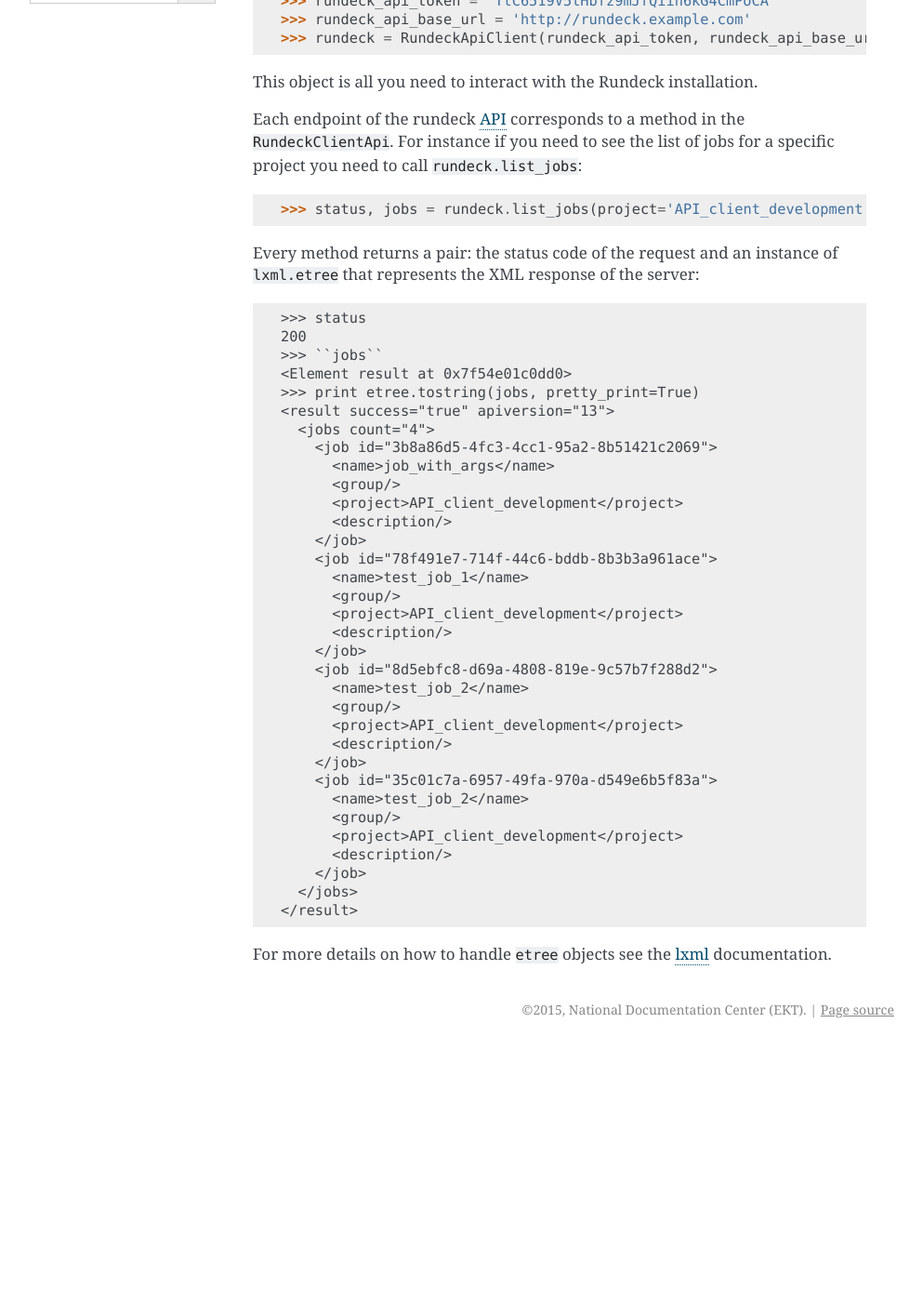
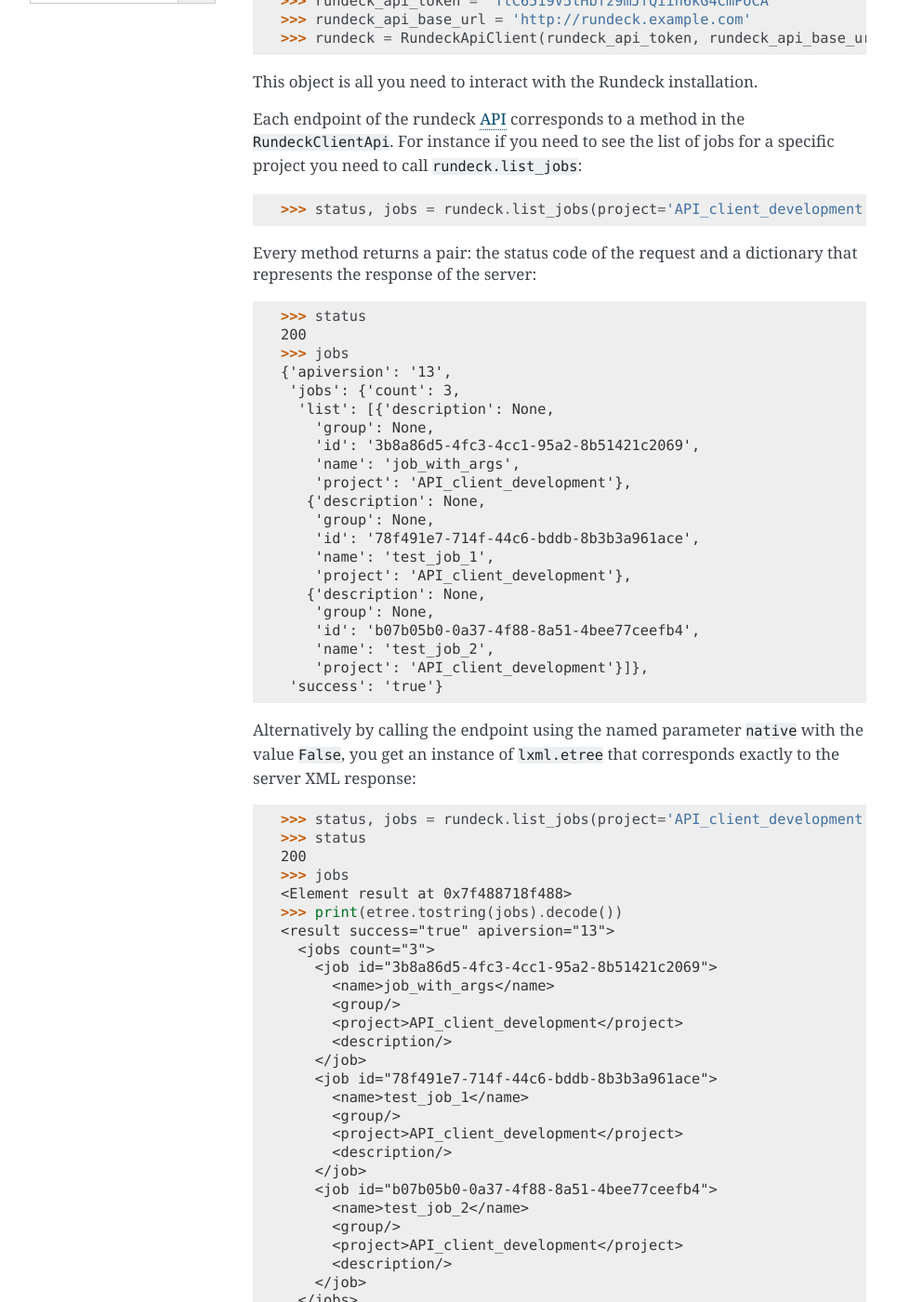
Before and after one commit to EKT/pyrundeck, a Sphinx documentation site: the page built from doc/usage.rst, in a window 1280 px wide and 1400 px high, scrolled down 413 px. Shown: the whole window at 93% size, without its empty margins (148-1141 px from the left). Built offline with Sphinx 7.4.7, drawn with Linux system fonts in a browser that asks for light colours; before the commit the page ends 1538 px from its top, so only the background shows below that.

Commit message:
Small documentation changes

```diff
--- a/doc/usage.rst
+++ b/doc/usage.rst
@@ -3,8 +3,9 @@
 
 The ``RundeckApiClient``
 ------------------------
-First you need to get an API token from the rundeck installation (see the rundeck documentation_ for instructions).
-At the moment PyRundeck only supports token based authentication.
+First you need to get an API token from the rundeck installation (see the
+rundeck documentation_ for instructions). At the moment PyRundeck only supports
+token based authentication.
 
 Import the ``RundeckApiClient`` class::
 
@@ -18,21 +19,50 @@
 
 This object is all you need to interact with the Rundeck installation.
 
-Each endpoint of the rundeck API_ corresponds to a method in the ``RundeckClientApi``. For instance if you need to
-see the list of jobs for a specific project you need to call ``rundeck.list_jobs``::
+Each endpoint of the rundeck API_ corresponds to a method in the
+``RundeckClientApi``. For instance if you need to see the list of jobs for a
+specific project you need to call ``rundeck.list_jobs``::
 
     >>> status, jobs = rundeck.list_jobs(project='API_client_development')
 
-Every method returns a pair: the status code of the request and an instance of ``lxml.etree`` that represents the XML
-response of the server::
+Every method returns a pair: the status code of the request and a dictionary
+that represents the response of the server::
 
     >>> status
     200
-    >>> ``jobs``
-    <Element result at 0x7f54e01c0dd0>
-    >>> print etree.tostring(jobs, pretty_print=True)
+    >>> jobs
+    {'apiversion': '13',
+     'jobs': {'count': 3,
+      'list': [{'description': None,
+        'group': None,
+        'id': '3b8a86d5-4fc3-4cc1-95a2-8b51421c2069',
+        'name': 'job_with_args',
+        'project': 'API_client_development'},
+       {'description': None,
+        'group': None,
+        'id': '78f491e7-714f-44c6-bddb-8b3b3a961ace',
+        'name': 'test_job_1',
+        'project': 'API_client_development'},
+       {'description': None,
+        'group': None,
+        'id': 'b07b05b0-0a37-4f88-8a51-4bee77ceefb4',
+        'name': 'test_job_2',
+        'project': 'API_client_development'}]},
+     'success': 'true'}
+
+
+Alternatively by calling the endpoint using the named parameter ``native`` with
+the value ``False``, you get an instance of ``lxml.etree`` that corresponds
+exactly to the server XML response::
+
+    >>> status, jobs = rundeck.list_jobs(project='API_client_development', native=False)
+    >>> status
+    200
+    >>> jobs
+    <Element result at 0x7f488718f488>
+    >>> print(etree.tostring(jobs).decode())
     <result success="true" apiversion="13">
-      <jobs count="4">
+      <jobs count="3">
         <job id="3b8a86d5-4fc3-4cc1-95a2-8b51421c2069">
           <name>job_with_args</name>
           <group/>
@@ -45,13 +75,7 @@
           <project>API_client_development</project>
           <description/>
         </job>
-        <job id="8d5ebfc8-d69a-4808-819e-9c57b7f288d2">
-          <name>test_job_2</name>
-          <group/>
-          <project>API_client_development</project>
-          <description/>
-        </job>
-        <job id="35c01c7a-6957-49fa-970a-d549e6b5f83a">
+        <job id="b07b05b0-0a37-4f88-8a51-4bee77ceefb4">
           <name>test_job_2</name>
           <group/>
           <project>API_client_development</project>
@@ -60,6 +84,7 @@
       </jobs>
     </result>
 
+
 For more details on how to handle ``etree`` objects see the lxml_ documentation.
 
 .. _documentation: http://rundeck.org/docs/api/index.html#token-authentication
```
Also changed, not shown: doc/pyrundeck.rst (+8 -0 lines), 1 other file.
